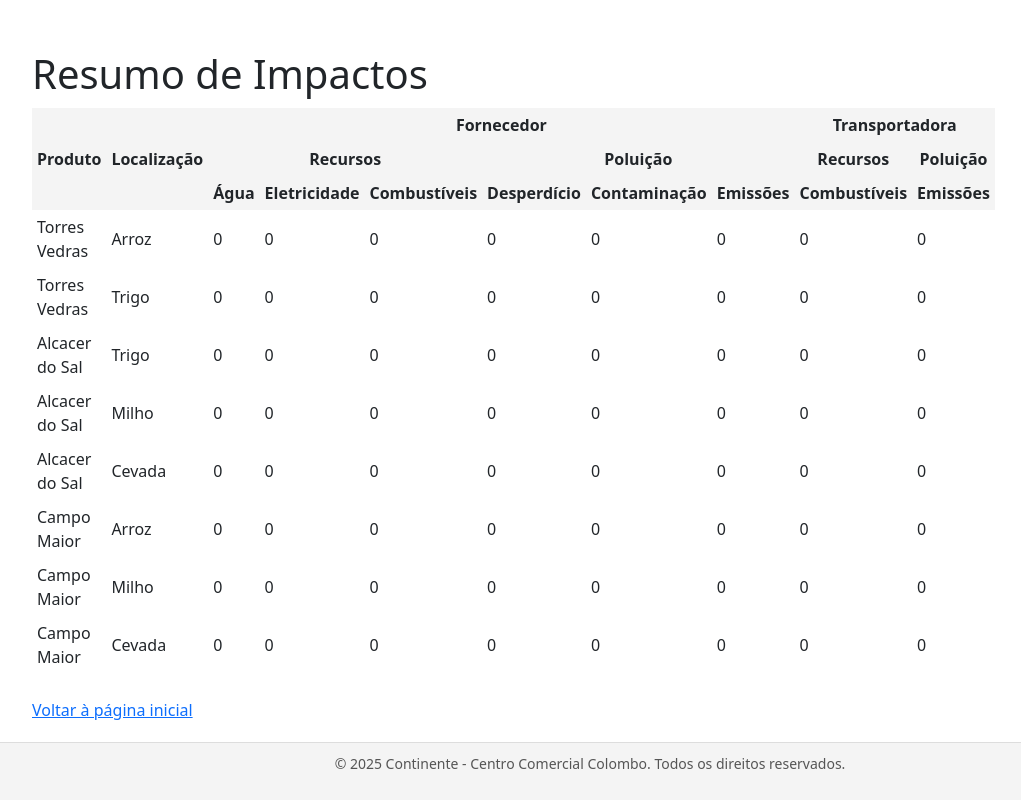
After one commit to ines2357/modulo5_projeto1, a Flask app: page /resumo_impactos in a window 1280 px wide. The commit adds this page. Shown: the whole page, without its empty margins (50-1071 px from the left). Run offline with Flask 3, Linux system fonts and the light colour scheme.

Commit message:
Index e resultado separado de novo; acrescentado histórico; resumo ainda não funciona

```diff
--- a/app.py
+++ b/app.py
@@ -1,59 +1,116 @@
 from flask import Flask, render_template, request
-import fornecedores  # Módulo de fornecedores
-import consumidor    # Módulo de consumidor
-import transportadoras  # Módulo de transportadoras
+import fornecedores
+import consumidor
+import transportadoras
 
-# Criando o app Flask
+
 app = Flask(__name__)
 
-# Rota principal que exibe a página de escolha do produto
 @app.route('/')
 def index():
-    # Lista de produtos disponíveis para o consumidor escolher
     produtos_disponiveis = ['Arroz', 'Trigo', 'Milho', 'Cevada']
     return render_template('index.html', produtos=produtos_disponiveis)
 
-# Rota para quando o consumidor escolhe um produto
 @app.route('/escolher_produto', methods=['POST'])
 def escolher_produto():
-    # Obtendo o produto escolhido pelo consumidor
     produto_nome = request.form['produto_nome']
+    produto_nome = consumidor.escolher_produto(produto_nome)
 
-    # Obter as pontuações do produto do fornecedor
+
     pontuacoes_por_produto_localizacao = fornecedores.somar_pontuacoes_por_produto_localizacao()
-
-    # Obter as pontuações de transportadoras por origem do percurso
     pontuacoes_por_transportadora_origem = transportadoras.somar_pontuacoes_por_transportadora_origem()
 
-    # Filtra as pontuações relacionadas ao produto escolhido nos fornecedores
     impactos_fornecedores = [(localizacao, pontuacao) for (produto, localizacao), pontuacao in pontuacoes_por_produto_localizacao.items() if produto == produto_nome]
 
-    if not impactos_fornecedores:
-        return f"Produto {produto_nome} não encontrado nos fornecedores.", 404
-
-    # Filtra as pontuações relacionadas ao produto escolhido nos transportes
     impactos_transportadoras = [(origem_percurso, pontuacao) for (transportadora, origem_percurso), pontuacao in pontuacoes_por_transportadora_origem.items()]
 
-    # Combinar os impactos de fornecedores e transportes
     impactos_totais = []
     for (localizacao, impacto_fornecedor) in impactos_fornecedores:
         impacto_transporte = next((impacto for (origem_percurso, impacto) in impactos_transportadoras if origem_percurso == localizacao), 0)
         impacto_total = impacto_fornecedor + impacto_transporte
         impactos_totais.append((localizacao, impacto_total))
 
-    # Determinar a localização com o menor impacto total
     menor_impacto = min(impactos_totais, key=lambda x: x[1])
     localizacao_menor_impacto, impacto_total = menor_impacto
 
-    # Resumo dos diferentes impactos ambientais (fornecedores e transportadoras)
-    resumo_impactos = {
-        'fornecedores': sum(impacto for _, impacto in impactos_fornecedores),
-        'transportes': sum(impacto for _, impacto in impactos_transportadoras)
-    }
+    return render_template('resultado.html',
+                           produto=produto_nome,
+                           impactos=impactos_totais,
+                           menor_impacto=(localizacao_menor_impacto, impacto_total))
 
-    # Passa os resultados para a página de resultados
-    return render_template('resultado.html', produto=produto_nome, impactos=impactos_totais, menor_impacto=(localizacao_menor_impacto, impacto_total), resumo_impactos=resumo_impactos)
 
-# Execução do app
+@app.route('/resumo_impactos')
+def resumo_impactos():
+
+    pontuacoes_por_produto_localizacao = fornecedores.somar_pontuacoes_por_produto_localizacao()
+    pontuacoes_por_transportadora_origem = transportadoras.somar_pontuacoes_por_transportadora_origem()
+
+
+    print("Pontuações por produto e localização:")
+    print(pontuacoes_por_produto_localizacao)
+
+    print("Pontuações por transportadora e origem:")
+    print(pontuacoes_por_transportadora_origem)
+
+    pontuacoes_por_produto_localizacao_dict = dict(pontuacoes_por_produto_localizacao)
+    pontuacoes_por_transportadora_origem_dict = dict(pontuacoes_por_transportadora_origem)
+
+    print("Pontuações por produto e localização (convertidas em dicionário):")
+    print(pontuacoes_por_produto_localizacao_dict)
+
+    print("Pontuações por transportadora e origem (convertidas em dicionário):")
+    print(pontuacoes_por_transportadora_origem_dict)
+
+    dados_resumo = []
+
+    for (localizacao, produto), pontuacao in pontuacoes_por_produto_localizacao_dict.items():
+
+        score_agua = pontuacao.get('score_agua', 0) if isinstance(pontuacao, dict) else 0
+        score_eletricidade = pontuacao.get('score_eletricidade', 0) if isinstance(pontuacao, dict) else 0
+        score_combustiveis = pontuacao.get('score_combustiveis', 0) if isinstance(pontuacao, dict) else 0
+        score_desperdicio = pontuacao.get('score_desperdicio', 0) if isinstance(pontuacao, dict) else 0
+        score_contaminacao = pontuacao.get('score_contaminacao', 0) if isinstance(pontuacao, dict) else 0
+        score_emissoes = pontuacao.get('score_emissoes', 0) if isinstance(pontuacao, dict) else 0
+
+        transportadora_data = next(
+            (data for (origem_percurso, transportadora), data in pontuacoes_por_transportadora_origem_dict.items() if origem_percurso == localizacao),
+            None
+        )
+
+        if transportadora_data:
+            score_combustivel = transportadora_data.get('score_combustivel', 0)
+            score_emissoes_transporte = transportadora_data.get('score_emissoes', 0)
+        else:
+            score_combustivel = 0
+            score_emissoes_transporte = 0
+
+        dados_resumo.append({
+            'produto': produto,
+            'localizacao': localizacao,
+            'score_agua': score_agua,
+            'score_eletricidade': score_eletricidade,
+            'score_combustiveis_fornecedor': score_combustiveis,
+            'score_desperdicio': score_desperdicio,
+            'score_contaminacao': score_contaminacao,
+            'score_emissoes': score_emissoes,
+            'score_combustiveis_transportadora': score_combustivel,
+            'score_emissoes_transportadora': score_emissoes_transporte
+
+})
+
+
+    return render_template('resumo_impactos.html', dados_resumo=dados_resumo)
+
+@app.route('/historico')
+def historico():
+
+    try:
+        with open("historico_de_escolhas.txt", "r") as arquivo:
+            escolhas = arquivo.readlines()
+    except FileNotFoundError:
+        escolhas = []
+
+    return render_template('historico.html', escolhas=escolhas)
+
 if __name__ == "__main__":
     app.run(debug=True)
--- /dev/null
+++ b/templates/resumo_impactos.html
@@ -0,0 +1,111 @@
+<!DOCTYPE html>
+<html lang="pt">
+<head>
+    <meta charset="UTF-8">
+    <meta name="viewport" content="width=device-width, initial-scale=1.0">
+    <title>Resumo de Impactos</title>
+    <style>
+        body { font-family: Arial, sans-serif; margin: 40px; }
+        table {
+            width: 80%;
+            border-collapse: collapse;
+            margin-top: 10px;
+        }
+        th, td {
+            padding: 5px;
+            border: 1px solid #ddd;
+            text-align: left;
+        }
+        th {
+            background-color: #f4f4f4;
+        }
+        .linha-fornecedor {
+            background-color: #e0f7fa;
+        }
+        .linha-transportadora {
+            background-color: #fff3e0;
+        }
+
+        footer {
+            position: fixed;
+            bottom: 0;
+            left: 0;
+            width: 100%;
+            padding: 10px 0;
+            background-color: #f4f4f4;
+            text-align: center;
+            font-size: 14px;
+            color: #555;
+            border-top: 1px solid #ddd;
+        }
+
+        .content {
+            min-height: 100%;
+            padding-bottom: 50px;
+        }
+    </style>
+
+    <link href="https://cdn.jsdelivr.net/npm/bootstrap@5.3.0-alpha1/dist/css/bootstrap.min.css" rel="stylesheet">
+    <script src="https://cdn.jsdelivr.net/npm/bootstrap@5.3.0-alpha1/dist/js/bootstrap.bundle.min.js"></script>
+
+</head>
+
+<body>
+    <div class="d-flex justify-content-center align-items-start" style="height: 100vh; padding-top: 50px;">
+        <div class="container">
+            <h1>Resumo de Impactos</h1>
+
+            <table>
+                <thead>
+                    <tr>
+                        <th rowspan="3" style="text-align: center;">Produto</th>
+                        <th rowspan="3" style="text-align: center;">Localização</th>
+                        <th colspan="6" style="text-align: center;">Fornecedor</th>
+                        <th colspan="2" style="text-align: center;">Transportadora</th>
+                    </tr>
+                    <tr>
+                        <th colspan="3" style="text-align: center;">Recursos</th>
+                        <th colspan="3" style="text-align: center;">Poluição</th>
+                        <th colspan="1" style="text-align: center;">Recursos</th>
+                        <th colspan="1" style="text-align: center;">Poluição</th>
+                    </tr>
+                    <tr>
+                        <th style="text-align: center;">Água</th>
+                        <th style="text-align: center;">Eletricidade</th>
+                        <th style="text-align: center;">Combustíveis</th>
+                        <th style="text-align: center;">Desperdício</th>
+                        <th style="text-align: center;">Contaminação</th>
+                        <th style="text-align: center;">Emissões</th>
+                        <th style="text-align: center;">Combustíveis</th>
+                        <th style="text-align: center;">Emissões</th>
+                    </tr>
+                </thead>
+                <tbody>
+
+                    {% for linha in dados_resumo %}
+                    <tr>
+                        <td>{{ linha.produto }}</td>
+                        <td>{{ linha.localizacao }}</td>
+                        <td>{{ linha.score_agua }}</td>
+                        <td>{{ linha.score_eletricidade }}</td>
+                        <td>{{ linha.score_combustiveis_fornecedor }}</td>
+                        <td>{{ linha.score_desperdicio }}</td>
+                        <td>{{ linha.score_contaminacao }}</td>
+                        <td>{{ linha.score_emissoes }}</td>
+                        <td>{{ linha.score_combustiveis_transportadora }}</td>
+                        <td>{{ linha.score_emissoes_transportadora }}</td>
+                    </tr>
+                    {% endfor %}
+                </tbody>
+            </table>
+
+            <br>
+
+            <p><a href="/">Voltar à página inicial</a></p>
+        </div>
+    </div>
+      <footer>
+        <p>&copy; 2025 Continente - Centro Comercial Colombo. Todos os direitos reservados.</p>
+    </footer>
+</body>
+</html>
--- a/transportadoras.csv
+++ b/transportadoras.csv
@@ -1,4 +1,4 @@
 origem_percurso,transportadora,distancia_percorrida_km,score_combustivel,score_emissoes
 Torres Vedras,A,53,1,1
 Campo Maior,B,229,5,5
-Alcácer do Sal,C,96,2,2
+Alcacer do Sal,C,96,2,2
```
Also changed, not shown: consumidor.py (+11 -8 lines), templates/historico.html (added, +67 -0 lines), templates/index.html (+49 -6 lines), templates/resultado.html (+30 -9 lines).
